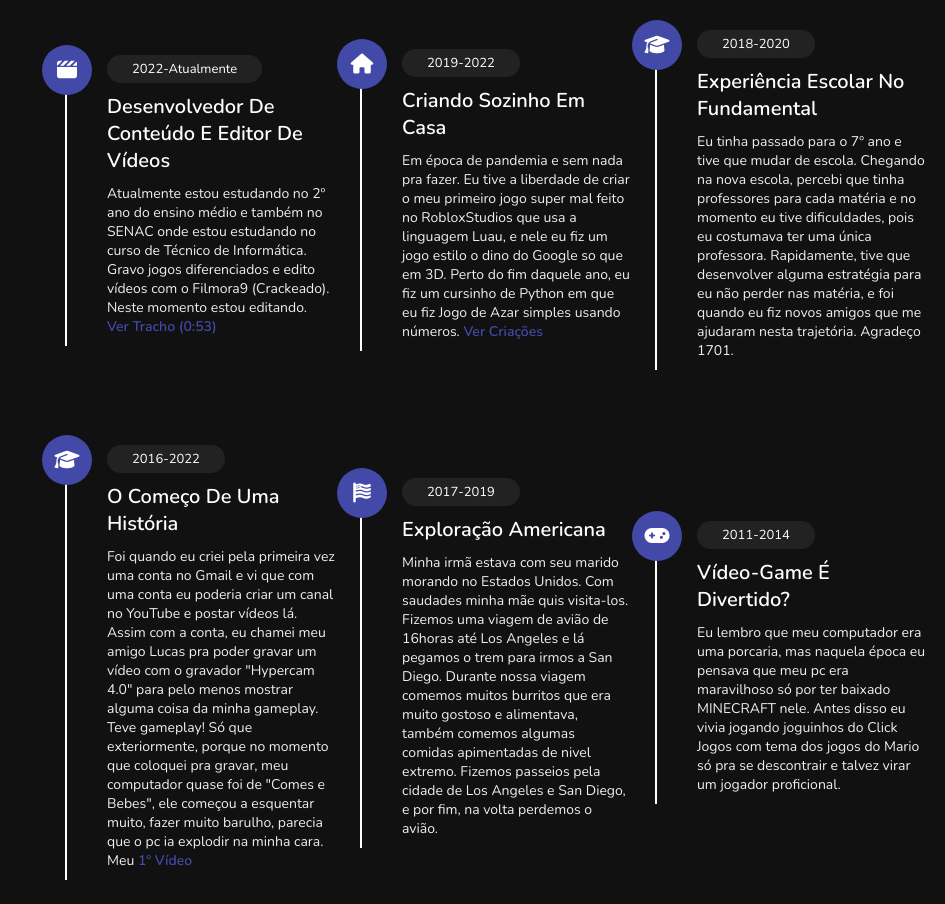
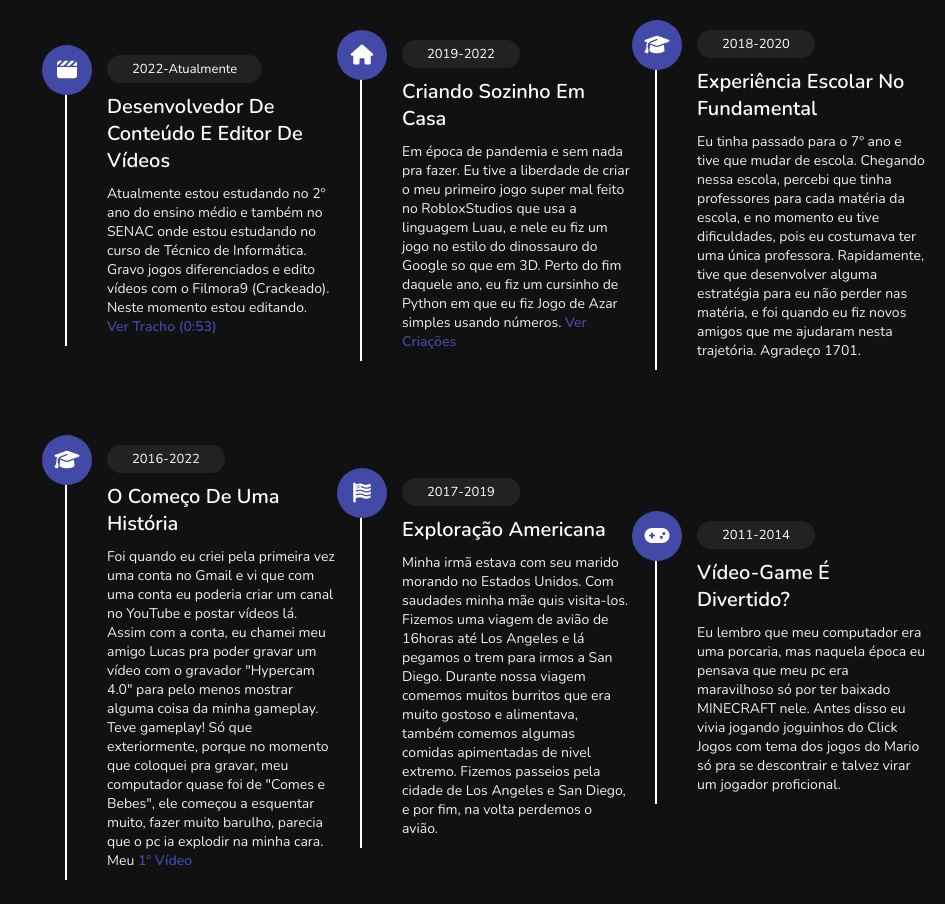
Before and after one commit to Rafity12/Atividade-Portfolio-rAfYtlm021raft, a plain HTML site: page index.html in a window 1280 px wide. Shown: the part 1700-2604 px from the top of the page, without its empty margins (335-1280 px from the left). Drawn offline with nearby package versions, Linux system fonts and the light colour scheme; a script that the page names is missing.

Commit message:
Update index.html

```diff
--- a/index.html
+++ b/index.html
@@ -107,8 +107,8 @@
                 <h3>Criando sozinho em casa</h3>
                 <p style="text-transform: none;">
                 Em época de pandemia e sem nada pra fazer. Eu tive a liberdade de criar o meu primeiro jogo
-                super mal feito no RobloxStudios que usa a linguagem Luau, e nele eu fiz um jogo estilo
-                o dino do Google so que em 3D. Perto do fim daquele ano, eu fiz um cursinho de Python
+                super mal feito no RobloxStudios que usa a linguagem Luau, e nele eu fiz um jogo no estilo
+                do dinossauro do Google so que em 3D. Perto do fim daquele ano, eu fiz um cursinho de Python
                 em que eu fiz Jogo de Azar simples usando números. <a href="codigopython.html">Ver Criações</a>
              </p>
             </div>
@@ -118,7 +118,7 @@
                 <span>2018-2020</span>
                 <h3>Experiência Escolar no Fundamental</h3>
                 <p style="text-transform: none;">Eu tinha passado para o 7º ano e tive que mudar de escola.
-             Chegando na nova escola, percebi que tinha professores para cada matéria e no momento eu tive
+             Chegando nessa escola, percebi que tinha professores para cada matéria da escola, e no momento eu tive
              dificuldades, pois eu costumava ter uma única professora. Rapidamente, tive que desenvolver
              alguma estratégia para eu não perder nas matéria, e foi quando eu fiz novos amigos que
              me ajudaram nesta trajetória. Agradeço 1701.
```
